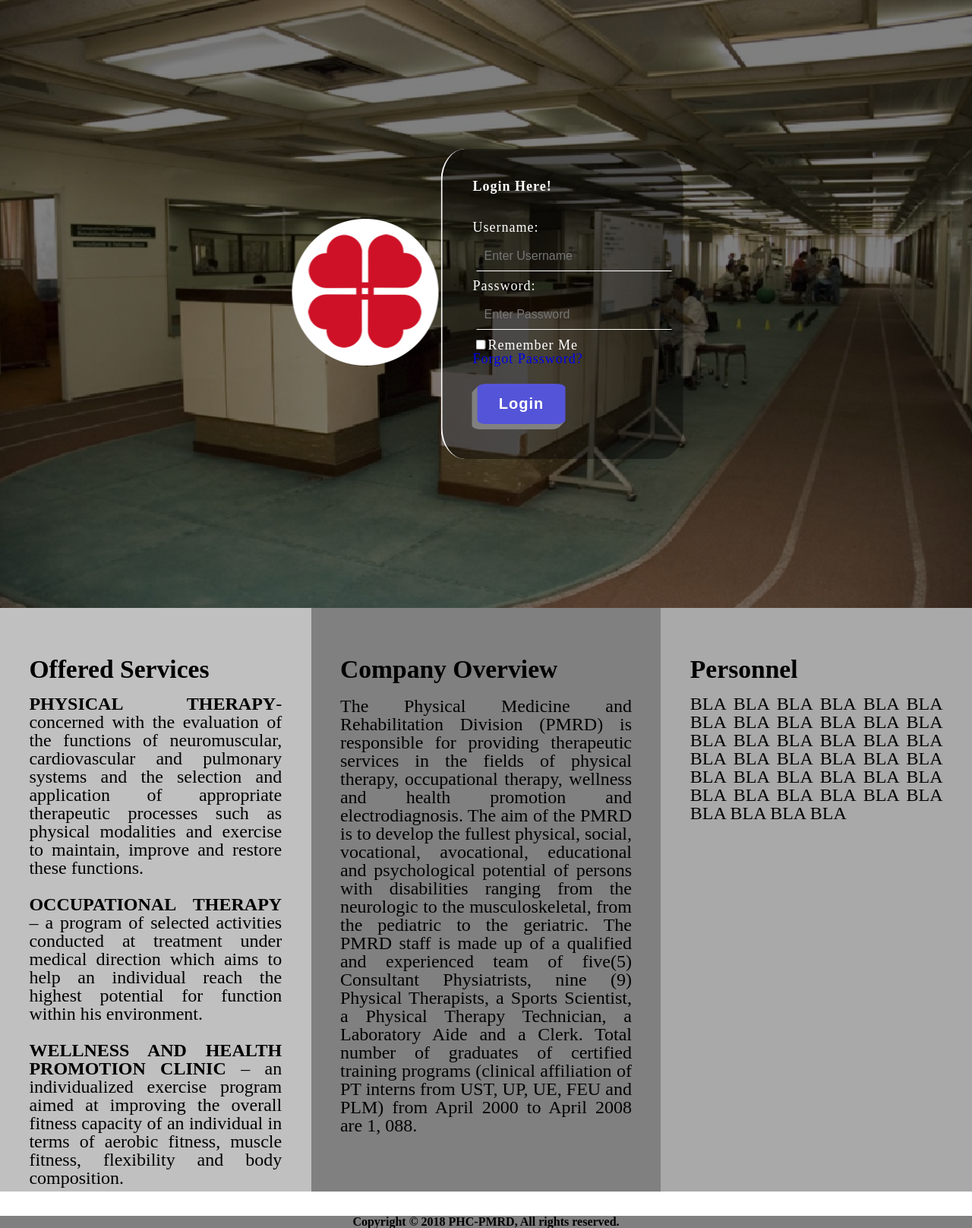
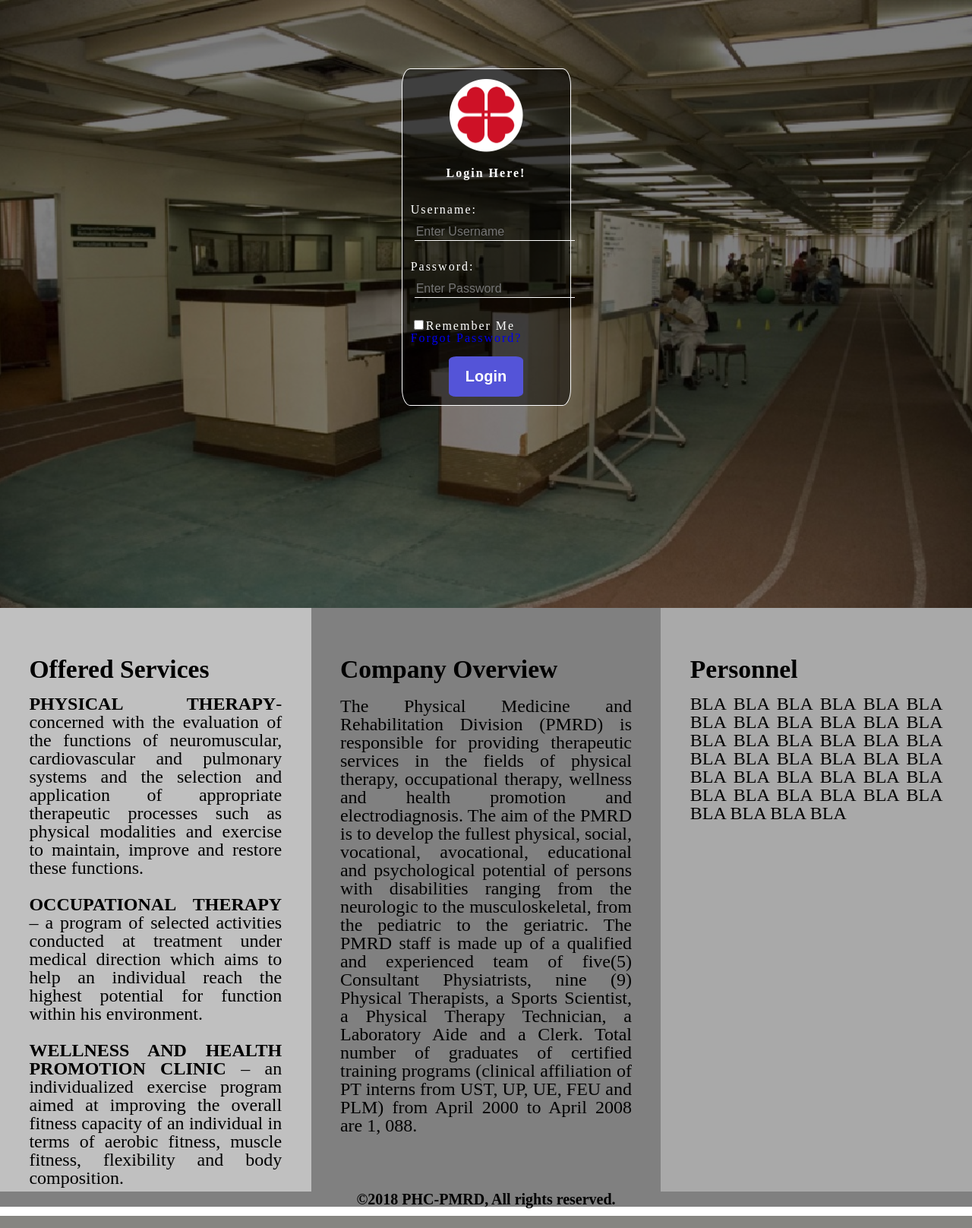
Before and after one commit to VittescheN/VittescheN.github.io, a PHP site: page /home.html in a window 1280 px wide. Shown: the whole page at 76% size. Run offline with PHP 8.4, Linux system fonts and the light colour scheme.

Commit message:
designfix

```diff
--- a/una/home.html
+++ b/una/home.html
@@ -2,6 +2,7 @@
 <link rel="stylesheet" type="text/css" href="style.css">
 <html>
 <head>
+	<meta name="viewport" content="width=device-width, initial-scale=1">
 	<title>PHC-PMRD Front Page</title>
 </head>
 <body>
@@ -15,23 +16,26 @@
 
 	<div class="content">
 		<div class="head">
-			<img src="logo.png">
+
+
 <div class="login">
+	<center><img src="logo.png"></center>
 	<form>
-		<h1>Login Here!</h1><br><br>
+		<br>
+		<center><h1>Login Here!</h1><br><br></center>
 	<label for="username">Username:</label><br>
-	<input type="text" name="username" placeholder="Enter Username" maxlength="18"><br>
+	<input type="text" name="username" placeholder="Enter Username" maxlength="18"><br><br>
 	<label for="passowrd">Password:</label><br>
-	<input type="password" name="password" placeholder="Enter Password" maxlength="18"> <br>
+	<input type="password" name="password" placeholder="Enter Password" maxlength="18"> <br><br>
 	<input type="checkbox" name="checkbox"><span>Remember Me</span><br>
-	<a href="#"><span>Forgot Password?</span></a><br>
-	<input type="submit" value="Login">
+	<a href="#"><span>Forgot Password?</span></a><br><br>
+	<center><input type="submit" value="Login"></center>
 	</form>
 </div>
 		</div>
 
-	</div><!--content ending tag-->
-</div><!--slider ending tag-->
+	</div><!--content closing tag-->
+</div><!--slider closing tag-->
 
 
 
@@ -66,18 +70,15 @@
 	<h1>Personnel</h1>
 	<p>BLA BLA BLA BLA BLA BLA BLA BLA BLA BLA BLA BLA BLA BLA BLA BLA BLA BLA BLA BLA BLA BLA BLA BLA BLA BLA BLA BLA BLA BLA BLA BLA BLA BLA BLA BLA BLA BLA BLA BLA </p>
 	</div>
+
+	<center><footer style="background-color: grey; height: auto; font-size: 20px;">
+<h1>©2018 PHC-PMRD, All rights reserved.</h1>
+</footer></center>
 </div>
-
 <!--<center>
 <footer>
 	<h3>© 2018, Allrights Reserved!</h3>
 </footer>
 </center> -->
-
-
-
-<footer>
-<div id="paa"><h1>Copyright © 2018 PHC-PMRD, All rights reserved.</h1></div>
-</footer>
 </body>
 </html>
--- a/una/style.css
+++ b/una/style.css
@@ -92,7 +92,90 @@ table {
 	height: 100vh;
 	background-color: rgba(0,0,0,0.5);
 }
+/*============TEST============*/
+.head{
 
+	display: table-cell;
+	vertical-align: middle;
+
+	margin: auto;
+	padding-top: 7%;
+	border-radius: 3%;
+	display: table;
+}
+
+.head img{
+	width: 50%;
+}
+
+.login{
+	padding: 5%;
+	border:1px solid white;
+	background-color: rgb(0,0,0,0.5);
+	border-radius: 5%;
+	letter-spacing: 2px;
+	width: 100% auto;
+	height: auto;
+}
+
+.login a{
+	text-decoration: none;
+}
+
+.login input[type="text"], .login input[type="password"]{
+border:none;
+border-bottom: 1px solid #fff;
+background:transparent;
+width: 100% auto;
+padding: 2px;
+margin: 10px 5px;
+color: #fff;
+font-size: 16px;
+}
+
+input[type="submit"]{
+	width: 49%;
+	color: white;
+	padding: 15px;
+	background-color: #5454d8;
+	border:none;
+	border-radius: 10%;
+	font-size: 20px;
+	font-weight: bold;
+	cursor: pointer;
+}
+
+.login input[type="submit"]:hover{
+	background-color: tomato;
+	color: red;
+}
+
+@media screen and (max-width: 600px){
+	.login{
+		margin-top: none;
+		background-color: rgb(255,255,255,0.4);
+		color: black;
+		font-weight: bold;
+	}
+
+	.head{
+	padding-top: 2%;
+	height: auto;
+}
+
+}
+
+@media screen and (max-width: 600px){
+	input[type="submit"], input[type="text"], input[type="password"]{
+		width: 100%;
+	}
+		.head{
+	padding-top: 2%;
+	height: auto;
+}
+}
+/*=======================*/
+/*
 .head{
 	left: 50%;
 	top: 50%;
@@ -106,21 +189,21 @@ table {
 .head img{
 	float: left;
 	margin-top: 17%;
-}
+} */
 
 /*.head p{
 	font-size: 20px
 }*/
 
 
-.login{
+/*.login{
 	border-radius: 10%;
 	text-align: left;
-	max-width: 350px;
+	max-width: 600px;
+	height: 5% auto;
 	background-color: rgb(0,0,0,0.4);
-	padding: 40px;
+	padding: 30px;
 	letter-spacing: 1px;
-	margin:auto;
 	color: white;
 	font-size: 18px;
 	float: right;
@@ -174,19 +257,15 @@ input[type="submit"]{
 		background-color: rgb(255,255,255,0.4);
 		color: black;
 		font-weight: bold;
-		box-sizing: border-box;
 	}
 }
-
+ */
 
 /*+++++++++++++++++++++++++++++++++++++*/
 #secondLine{
-	height:  800px;
+	height:  100vh;
 	width: 100%;
-	background-color: transparent;
 	margin: auto;
-
-
 }
 
 .grid1{
@@ -229,8 +308,9 @@ input[type="submit"]{
 }
 /*=====================================================*/
 
-footer{
-	padding-top: -1%;
-	text-align: center;
-	background-color: grey;
-}
+@media only screen and (max-width:600px) {
+  /* For mobile phones: */
+  .slider, .load, .content, .head, .logo, .login, #secondLine, .grid1, .grid2, .grid3 {
+    width:100%;
+    box-sizing: border-box;
+  }
```
